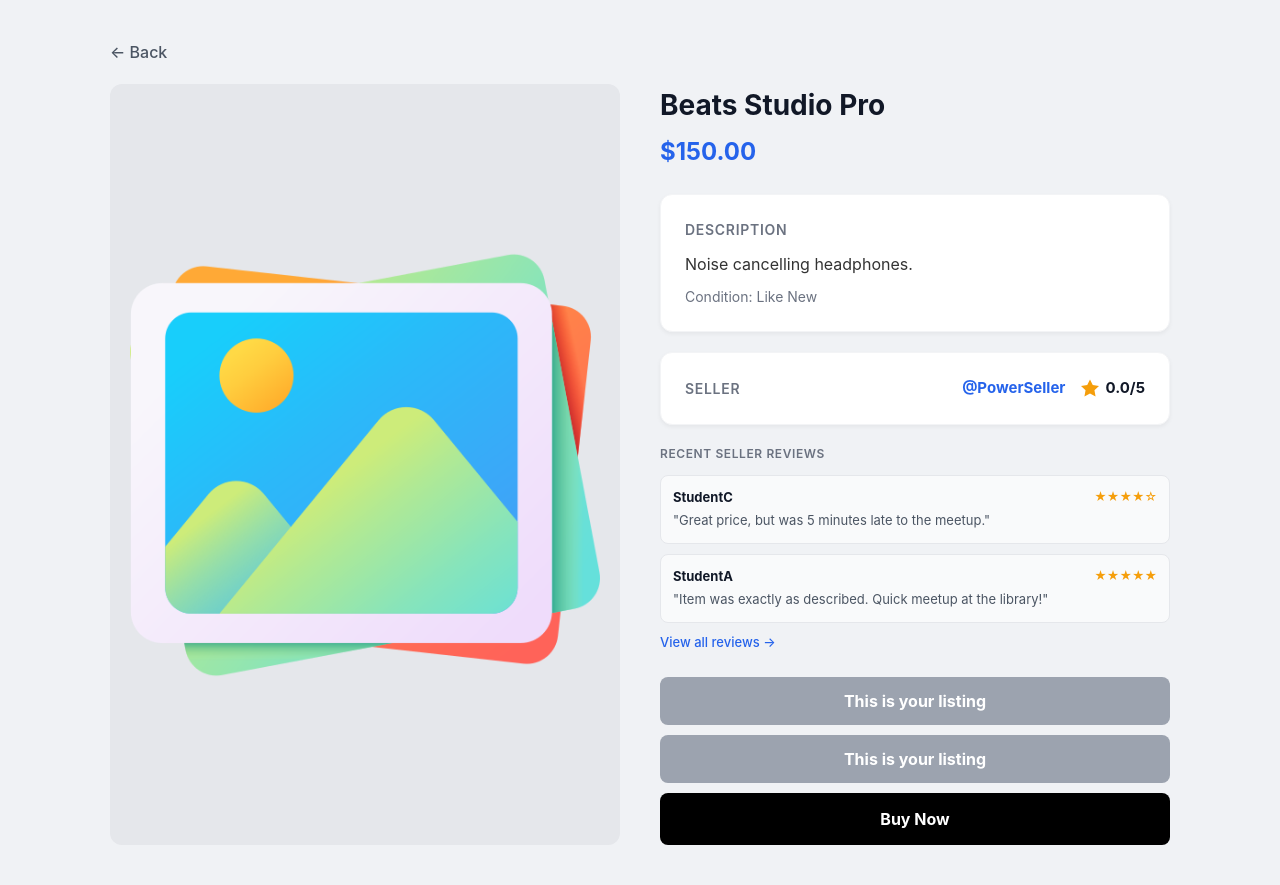
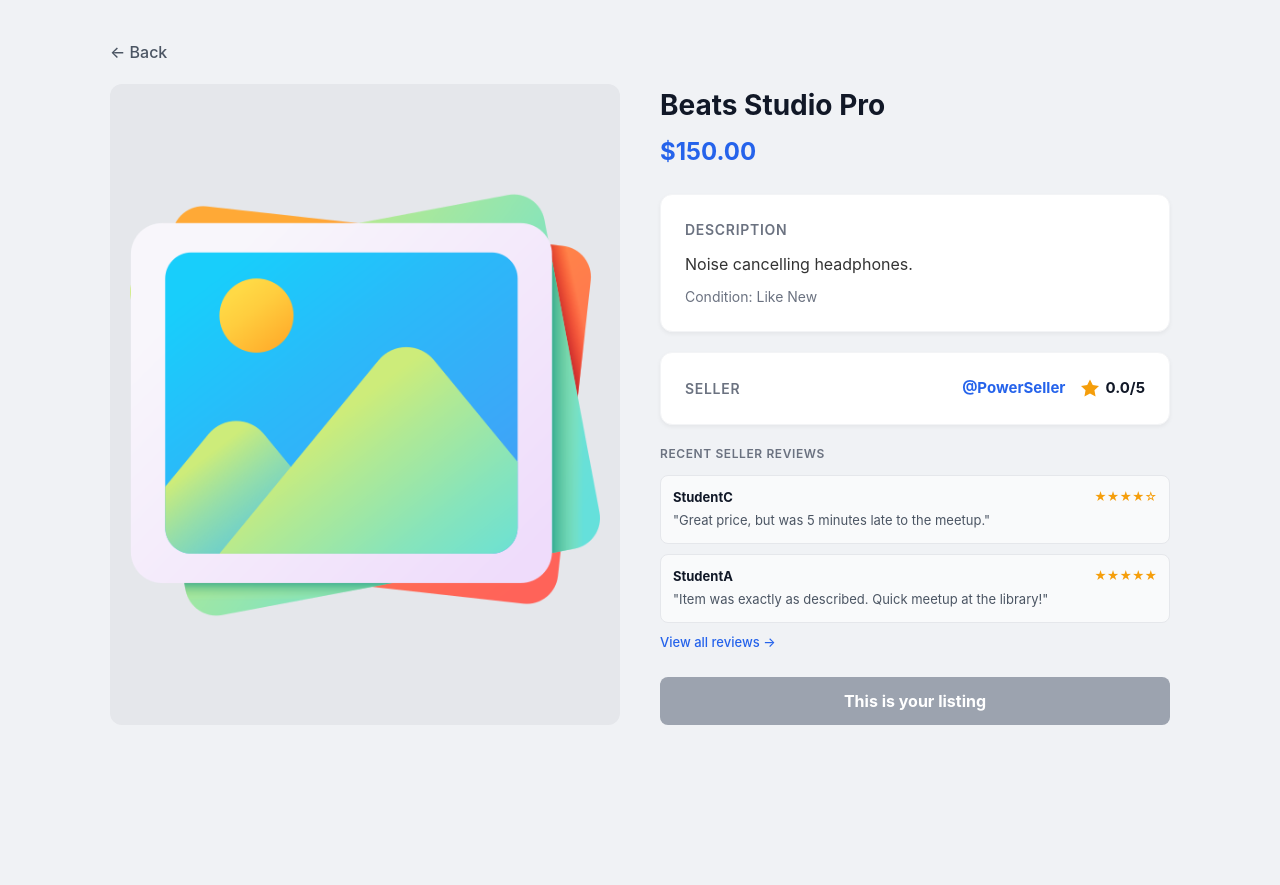
Before and after one commit to Billyye4/SSW-322-Campus-Marketplace, a Flask app: page /product/2 in a window 1280 px wide. Shown: the part 80-965 px from the top of the page. After the commit the page ends 805 px from the top, so only its background shows below. Run offline with Flask 3, Linux system fonts and the light colour scheme; a user stored in the database is signed in.

Commit message:
Fixed triple buy button. Wow....

```diff
--- a/templates/product.html
+++ b/templates/product.html
@@ -78,14 +78,6 @@
                 {% else %}
                     <a href="/checkout/{{ product.id }}" class="buy-button" style="display: inline-block; text-align: center; text-decoration: none;">Buy Now</a>
                 {% endif %}
-
-                {% if session.get('username') == product.seller %}
-                    <button class="buy-button" style="background-color: #9ca3af; cursor: not-allowed;" disabled>This is your listing</button>
-                {% else %}
-                    <a href="/checkout/{{ product.id }}" class="buy-button">Buy Now</a>
-                {% endif %}
-
-               <a href="/checkout/{{ product.id }}" class="buy-button" style="display: inline-block; text-align: center; text-decoration: none;">Buy Now</a>
             </div>
 
         </div>
```
